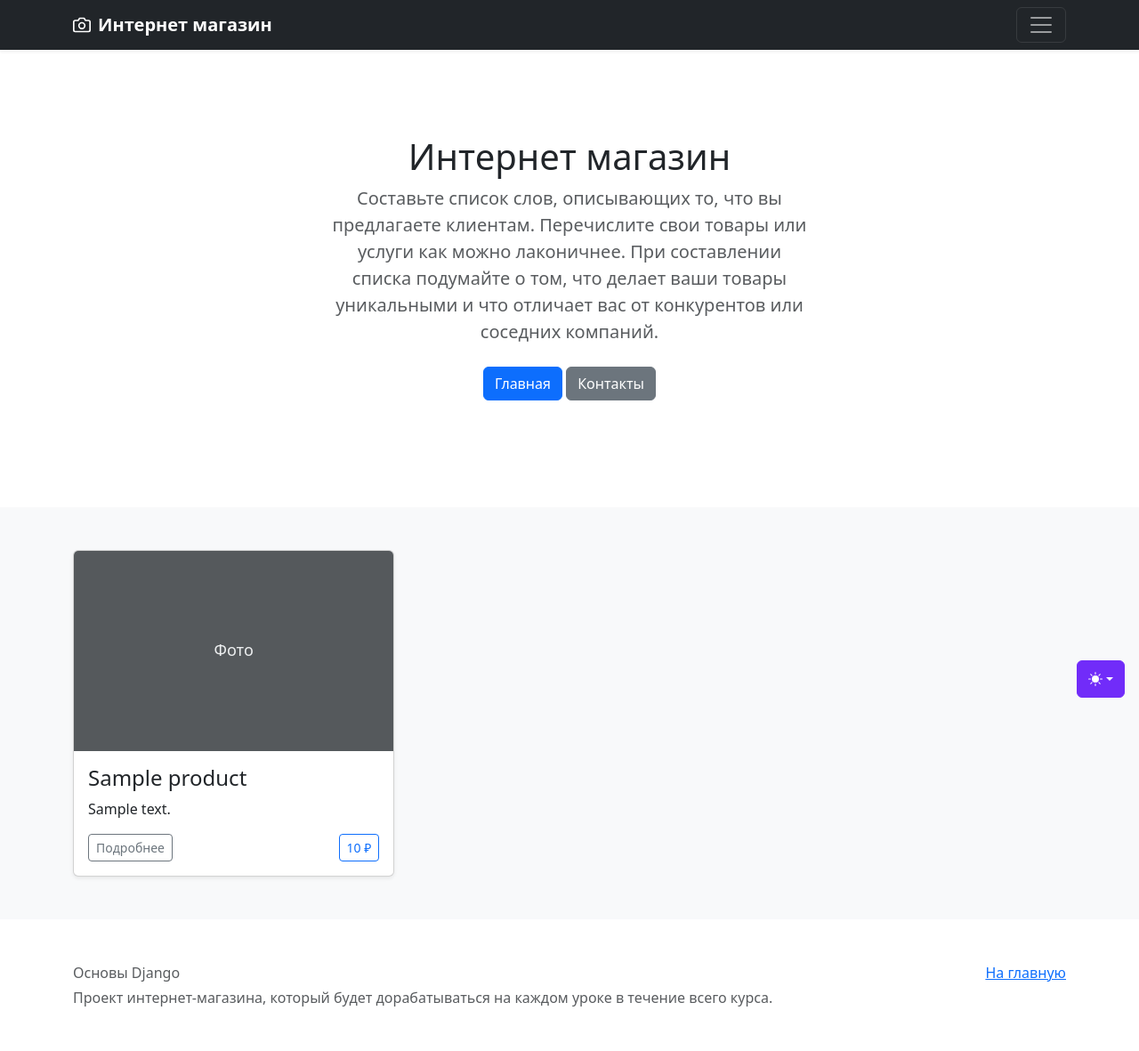
After one commit to roman-z-solik/Marketplace, a Django app: template catalog/templates/product_list.html in a window 1280 px wide. The commit adds this page. Shown: the whole page at 89% size. Run offline with Django 5.2, Linux system fonts and the light colour scheme; the template is opened without the code that fills it: most values are stand-ins (such as "Sample title", 1, 10 or a date in 2020); some libraries are stand-ins or nearby versions.

Commit message:
Make any changes

```diff
--- a/catalog/templates/base.html
+++ b/catalog/templates/base.html
@@ -4,7 +4,7 @@
 <head>
     <meta charset="utf-8">
     <meta name="viewport" content="width=device-width, initial-scale=1">
-    <title>Market</title>
+    <title>Интернет магазин</title>
     <link rel="canonical" href="https://getbootstrap.com/docs/5.3/examples/album/">
     <script src="{% static '/js/color-modes.js' %}"></script>
     <link href="{% static '/css/bootstrap.min.css'%}" rel="stylesheet">
@@ -35,7 +35,7 @@
         <svg class="bi my-1 theme-icon-active" aria-hidden="true">
             <use href="#circle-half"></use>
         </svg>
-        <span class="visually-hidden" id="bd-theme-text">Toggle theme</span></button>
+        <span class="visually-hidden" id="bd-theme-text">Тема</span></button>
     <ul class="dropdown-menu dropdown-menu-end shadow" aria-labelledby="bd-theme-text">
         <li>
             <button type="button" class="dropdown-item d-flex align-items-center" data-bs-theme-value="light"
@@ -76,82 +76,27 @@
     </ul>
 </div>
 <header data-bs-theme="dark">
-    <div class="collapse text-bg-dark" id="navbarHeader">
-        <div class="container">
-            <div class="row">
-                <div class="col-sm-8 col-md-7 py-4"><h4>About</h4>
-                    <p class="text-body-secondary">Add some information about the album below, the author, or any other
-                        background context. Make it a few sentences long so folks can pick up some informative tidbits.
-                        Then, link them off to some social networking sites or contact information.</p></div>
-                <div class="col-sm-4 offset-md-1 py-4"><h4>Contact</h4>
-                    <ul class="list-unstyled">
-                        <li><a href="#" class="text-white">Follow on X</a></li>
-                        <li><a href="#" class="text-white">Like on Facebook</a></li>
-                        <li><a href="#" class="text-white">Email me</a></li>
-                    </ul>
-                </div>
-            </div>
-        </div>
-    </div>
-    <div class="navbar navbar-dark bg-dark shadow-sm">
-        <div class="container"><a href="#" class="navbar-brand d-flex align-items-center">
-            <svg xmlns="http://www.w3.org/2000/svg" width="20" height="20" fill="none" stroke="currentColor"
-                 stroke-linecap="round" stroke-linejoin="round" stroke-width="2" aria-hidden="true" class="me-2"
-                 viewBox="0 0 24 24">
-                <path d="M23 19a2 2 0 0 1-2 2H3a2 2 0 0 1-2-2V8a2 2 0 0 1 2-2h4l2-3h6l2 3h4a2 2 0 0 1 2 2z"></path>
-                <circle cx="12" cy="13" r="4"></circle>
-            </svg>
-            <strong>Album</strong> </a>
-            <button class="navbar-toggler" type="button" data-bs-toggle="collapse" data-bs-target="#navbarHeader"
-                    aria-controls="navbarHeader" aria-expanded="false" aria-label="Toggle navigation"><span
-                    class="navbar-toggler-icon"></span></button>
-        </div>
-    </div>
+{% include "includes/menu.html" %}
 </header>
 <main>
     <section class="py-5 text-center container">
         <div class="row py-lg-5">
-            <div class="col-lg-6 col-md-8 mx-auto"><h1 class="fw-light">Album example</h1>
-                <p class="lead text-body-secondary">Something short and leading about the collection below—its contents,
-                    the creator, etc. Make it short and sweet, but not too short so folks don’t simply skip over it
-                    entirely.</p>
-                <p><a href="#" class="btn btn-primary my-2">Main call to action</a> <a href="#"
-                                                                                       class="btn btn-secondary my-2">Secondary
-                    action</a></p></div>
+            <div class="col-lg-6 col-md-8 mx-auto"><h1 class="fw-light">Интернет магазин</h1>
+                <p class="lead text-body-secondary">Составьте список слов, описывающих то, что вы
+                        предлагаете клиентам. Перечислите свои товары или услуги как можно лаконичнее.
+                        При составлении списка подумайте о том, что делает ваши товары уникальными и
+                        что отличает вас от конкурентов или соседних компаний.</p>
+                <p><a href="{% url 'catalog:product_list' %}" class="btn btn-primary my-2">Главная</a> <a href="{% url 'catalog:contacts' %}"
+                                                                           class="btn btn-secondary my-2">Контакты</a></p></div>
         </div>
     </section>
-    <div class="album py-5 bg-body-tertiary">
-        <div class="container">
-            <div class="row row-cols-1 row-cols-sm-2 row-cols-md-3 g-3">
-                {% for product in products %}
-                <div class="col">
-                    <div class="card shadow-sm">
-                        <svg aria-label="Placeholder: Thumbnail" class="bd-placeholder-img card-img-top" height="225"
-                             preserveAspectRatio="xMidYMid slice" role="img" width="100%"
-                             xmlns="http://www.w3.org/2000/svg"><title>Placeholder</title>
-                            <rect width="100%" height="100%" fill="#55595c"></rect>
-                            <text x="50%" y="50%" fill="#eceeef" dy=".3em">Фото</text>
-                        </svg>
-                        <div class="card-body"><p class="card-text">{{ product.name }}, {{ product.description }}</p>
-                            <div class="d-flex justify-content-between align-items-center">
-                                <div class="btn-group">
-                                    <button type="button" class="btn btn-sm btn-outline-secondary">View</button>
-                                    <button type="button" class="btn btn-sm btn-outline-secondary">Edit</button>
-                                </div>
-                                <small class="text-body-primary">{{ product.price }}</small></div>
-                        </div>
-                    </div>
-                </div>
-                {% endfor %}
-            </div>
-        </div>
-    </div>
+{% block content %}
+{% endblock %}
 </main>
 <footer class="text-body-secondary py-5">
-    <div class="container"><p class="float-end mb-1"><a href="#">Back to top</a></p>
-        <p class="mb-1">Album example is &copy; Bootstrap, but please download and customize it for yourself!</p>
-        <p class="mb-0">New to Bootstrap? <a href="/">Visit the homepage</a> or read our <a
-                href="/docs/5.3/getting-started/introduction">getting started guide</a>.</p></div>
+    <div class="container"><p class="float-end mb-1"><a href="{% url 'catalog:product_list' %}">На главную</a></p>
+        <p class="mb-1">Основы Django</p>
+        <p class="mb-0">Проект интернет-магазина, который будет дорабатываться на каждом уроке в течение всего курса.</p></div>
 </footer>
 <script src="{% static '/js/bootstrap.bundle.min.js'%}"></script>
 </body>
--- /dev/null
+++ b/catalog/templates/includes/menu.html
@@ -0,0 +1,33 @@
+    <div class="collapse text-bg-dark" id="navbarHeader">
+        <div class="container">
+            <div class="row">
+                <div class="col-sm-8 col-md-7 py-4"><h4>Интернет магазин</h4>
+                    <p class="text-body-secondary">Составьте список слов, описывающих то, что вы
+                        предлагаете клиентам. Перечислите свои товары или услуги как можно лаконичнее.
+                        При составлении списка подумайте о том, что делает ваши товары уникальными и
+                        что отличает вас от конкурентов или соседних компаний.</p></div>
+                <div class="col-sm-4 offset-md-1 py-4">
+                    <h4>МЕНЮ</h4>
+                    <ul class="list-unstyled">
+                        <li><a href="{% url 'catalog:product_list' %}" class="text-white">Главная</a></li>
+                        <li><a href="{% url 'catalog:contacts' %}" class="text-white">Контакты</a></li>
+                        <li><a href="#" class="text-white">О нас</a></li>
+                    </ul>
+                </div>
+            </div>
+        </div>
+    </div>
+    <div class="navbar navbar-dark bg-dark shadow-sm">
+        <div class="container"><a href="#" class="navbar-brand d-flex align-items-center">
+            <svg xmlns="http://www.w3.org/2000/svg" width="20" height="20" fill="none" stroke="currentColor"
+                 stroke-linecap="round" stroke-linejoin="round" stroke-width="2" aria-hidden="true" class="me-2"
+                 viewBox="0 0 24 24">
+                <path d="M23 19a2 2 0 0 1-2 2H3a2 2 0 0 1-2-2V8a2 2 0 0 1 2-2h4l2-3h6l2 3h4a2 2 0 0 1 2 2z"></path>
+                <circle cx="12" cy="13" r="4"></circle>
+            </svg>
+            <strong>Интернет магазин</strong> </a>
+            <button class="navbar-toggler" type="button" data-bs-toggle="collapse" data-bs-target="#navbarHeader"
+                    aria-controls="navbarHeader" aria-expanded="false" aria-label="Toggle navigation"><span
+                    class="navbar-toggler-icon"></span></button>
+        </div>
+    </div>
--- /dev/null
+++ b/catalog/templates/product_list.html
@@ -0,0 +1,31 @@
+{% extends 'base.html' %}
+{% block content %}
+
+    <div class="album py-5 bg-body-tertiary">
+        <div class="container">
+            <div class="row row-cols-1 row-cols-sm-2 row-cols-md-3 g-3">
+                {% for product in products %}
+                <div class="col">
+                    <div class="card shadow-sm">
+                        <svg aria-label="Placeholder: Thumbnail" class="bd-placeholder-img card-img-top" height="225"
+                             preserveAspectRatio="xMidYMid slice" role="img" width="100%"
+                             xmlns="http://www.w3.org/2000/svg"><title>Placeholder</title>
+                            <rect width="100%" height="100%" fill="#55595c"></rect>
+                            <text x="50%" y="50%" fill="#eceeef" dy=".3em">Фото</text>
+                        </svg>
+                        <div class="card-body">
+                            <h4 class="card-title">{{ product.name }}</h4>
+                            <p class="card-text-secondary" >{{ product.description }}</p>
+                            <div class="d-flex justify-content-between align-items-center">
+                                <div class="btn-group">
+                                    <button type="button" class="btn btn-sm btn-outline-secondary">Подробнее</button>
+                                </div>
+                                <button type="button" class="btn btn-sm btn-outline-primary">{{ product.price }} ₽</button></div>
+                        </div>
+                    </div>
+                </div>
+                {% endfor %}
+            </div>
+        </div>
+    </div>
+{% endblock %}
--- a/catalog/urls.py
+++ b/catalog/urls.py
@@ -1,11 +1,12 @@
 from django.urls import path
 
 from catalog.apps import CatalogConfig
-from catalog.views import contacts, product_list
+from catalog.views import contacts, product_list, product_detail
 
 app_name = CatalogConfig.name
 
 urlpatterns = [
-    path("", product_list),
+    path("", product_list, name="product_list"),
+    path("catalog/<int:pk>/", product_detail, name="product_detail"),
     path("contacts/", contacts, name="contacts"),
 ]
```
Also changed, not shown: catalog/static/css/pricing.css (added, +11 -0 lines), catalog/views.py (+8 -4 lines), README.md, media/catalog/media/Iphone_15.jpg (added), media/catalog/media/Samsung_Galaxy_C23_Ultra.jpg (added), media/catalog/media/Samsung_UE55DU7100UXRU.jpg (added), media/catalog/media/Xiaomi_Mi_TV_P1_55.jpg (added), media/catalog/media/Xiaomi_Redmi_Note_11.jpg (added).
